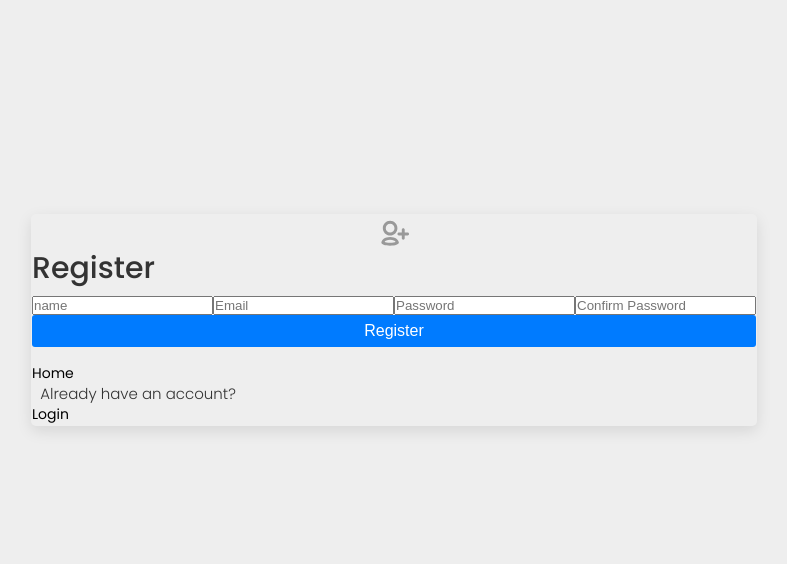
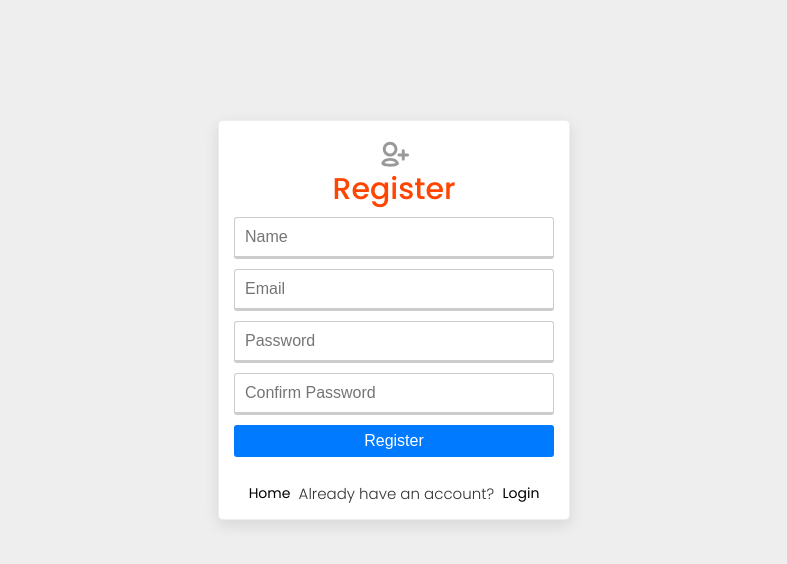
Before and after one commit to robregan/inventory, a React (Create React App) app in the folder frontend/: page /register in a window 1280 px wide. Shown: the top 564 px of the page, without its empty margins (246-1033 px from the left). Built offline with nearby package versions, Linux system fonts and the light colour scheme.

Commit message:
registration functionality complete

```diff
--- a/frontend/public/index.html
+++ b/frontend/public/index.html
@@ -17,7 +17,9 @@
   </head>
   <body>
     <noscript>You need to enable JavaScript to run this app.</noscript>
+    <div id="loader"></div>
     <div id="root"></div>
+
 
   </body>
 </html>
--- a/frontend/src/App.js
+++ b/frontend/src/App.js
@@ -12,10 +12,16 @@ import Register from './pages/auth/Register'
 import Reset from './pages/auth/Reset'
 import Dashboard from './pages/dashboard/Dashboard'
 import Home from './pages/Home/Home'
+import axios from 'axios'
+import { ToastContainer } from 'react-toastify'
+import 'react-toastify/dist/ReactToastify.css'
+
+axios.defaults.withCredentials = true
 
 function App() {
   return (
     <Router>
+      <ToastContainer />
       <Routes>
         <Route path='/' element={<Home />} />
         <Route path='/login' element={<Login />} />
--- /dev/null
+++ b/frontend/src/components/loader/Loader.js
@@ -0,0 +1,25 @@
+import React from 'react'
+import loaderImg from '../../assets/loader.gif'
+import ReactDOM from 'react-dom'
+import './Loader.scss'
+
+const Loader = () => {
+  return ReactDOM.createPortal(
+    <div className='wrapper'>
+      <div className='loader'>
+        <img src={loaderImg} alt='loading...' />
+      </div>
+    </div>,
+    document.getElementById('loader')
+  )
+}
+
+export const SpinnerImg = () => {
+  return (
+    <div className='--center-all'>
+      <img src={loaderImg} alt='loading...' />
+    </div>
+  )
+}
+
+export default Loader
--- /dev/null
+++ b/frontend/src/components/loader/Loader.scss
@@ -0,0 +1,16 @@
+/* Loading */
+.wrapper {
+    position: fixed;
+    width: 100vw;
+    height: 100vh;
+    background-color: rgba(0, 0, 0, 0.7);
+    z-index: 9;
+  }
+
+  .loader {
+    position: fixed;
+    left: 50%;
+    top: 50%;
+    transform: translate(-50%, -50%);
+    z-index: 999;
+  }
--- a/frontend/src/pages/auth/Register.js
+++ b/frontend/src/pages/auth/Register.js
@@ -1,33 +1,111 @@
 import styles from './auth.module.scss'
 import { TiUserAddOutline } from 'react-icons/ti'
 import Card from '../../components/card/Card'
-import { Link } from 'react-router-dom'
+import { Link, useNavigate } from 'react-router-dom'
+import { useState } from 'react'
+import { toast } from 'react-toastify'
+import { registerUser, validateEmail } from '../../services/authService'
+import { useDispatch } from 'react-redux'
+import { SET_LOGIN, SET_NAME } from '../../redux/features/auth/authSlice'
+import Loader from '../../components/loader/Loader'
+
+const initialState = {
+  name: '',
+  email: '',
+  password: '',
+  password2: '',
+}
 
 const Register = () => {
+  const dispatch = useDispatch()
+  const navigate = useNavigate()
+  const [isLoading, setIsLoading] = useState(false)
+  const [formData, setFormData] = useState(initialState)
+
+  const { name, email, password, password2 } = formData
+
+  const handleInputChange = (e) => {
+    const { name, value } = e.target
+    setFormData({ ...formData, [name]: value })
+  }
+
+  const register = async (e) => {
+    e.preventDefault()
+
+    if (!name || !email || !password) {
+      return toast.error('Please fill in all fields')
+    }
+    if (password.length < 6) {
+      return toast.error('Password must be at least 6 characters')
+    }
+    if (!validateEmail(email)) {
+      return toast.error('Please enter a valid email..')
+    }
+    if (password !== password2) {
+      return toast.error('Passwords do not match')
+    }
+
+    const userData = {
+      name,
+      email,
+      password,
+    }
+    setIsLoading(true)
+    try {
+      const data = await registerUser(userData)
+      // console.log(data)
+      await dispatch(SET_LOGIN(true))
+      await dispatch(SET_NAME(data.name))
+      navigate('/dashboard')
+      setIsLoading(false)
+    } catch (error) {
+      setIsLoading(false)
+      console.log(error.message)
+    }
+  }
   return (
     <div className={`container ${styles.auth}`}>
+      {isLoading && <Loader />}
       <Card>
-        <div className={`styles.form`}>
+        <div className={styles.form}>
           <div className='--flex-center'>
             <TiUserAddOutline size={35} color='#999' />
           </div>
           <h2>Register</h2>
 
-          <form>
-            <input type='text' placeholder='name' required name='name' />
-            <input type='email' placeholder='Email' required name='password' />
+          <form onSubmit={register}>
+            <input
+              type='text'
+              placeholder='Name'
+              value={name}
+              onChange={handleInputChange}
+              required
+              name='name'
+            />
+            <input
+              type='email'
+              placeholder='Email'
+              required
+              name='email'
+              value={email}
+              onChange={handleInputChange}
+            />
 
             <input
               type='password'
               placeholder='Password'
               required
               name='password'
+              value={password}
+              onChange={handleInputChange}
             />
             <input
               type='password'
               placeholder='Confirm Password'
               required
-              name='password'
+              name='password2'
+              value={password2}
+              onChange={handleInputChange}
             />
             <button type='submit' className='--btn --btn-primary --btn-block'>
               Register
--- a/frontend/src/services/authService.js
+++ b/frontend/src/services/authService.js
@@ -1,18 +1,30 @@
-import axios from 'axios';
+import axios from 'axios'
+import { toast } from 'react-toastify'
 
-export const BACKEND_URL = process.env.REACT_APP_BACKEND_URL;
+export const BACKEND_URL = process.env.REACT_APP_BACKEND_URL
 
+export const validateEmail = (email) => {
+  return email.match(
+    /^(([^<>()[\]\\.,;:\s@"]+(\.[^<>()[\]\\.,;:\s@"]+)*)|(".+"))@((\[[0-9]{1,3}\.[0-9]{1,3}\.[0-9]{1,3}\.[0-9]{1,3}\])|(([a-zA-Z\-0-9]+\.)+[a-zA-Z]{2,}))$/
+  )
+}
 
 export const registerUser = async (userData) => {
-    try {
-        const response = await axios.post(``, {userData, {withCredentials: true});`)
-    } catch (error) {
-
+  try {
+    const response = await axios.post(
+      `${BACKEND_URL}/api/users/register`,
+      userData,
+      { withCredentials: true }
+    )
+    if (response.statusText === 'OK') {
+      toast.success('User registered successfully')
     }
-  const { data } = await axios.post(`${BACKEND_URL}/api/auth/register`, {
-    name,
-    email,
-    password,
-  });
-  return data;
+    return response.data
+  } catch (error) {
+    const message =
+      (error.response && error.response.data && error.response.data.message) ||
+      error.message ||
+      error.toString()
+    toast.error(message)
+  }
 }
```
Also changed, not shown: 1 other file (tests, documents, lock files or other folders).
